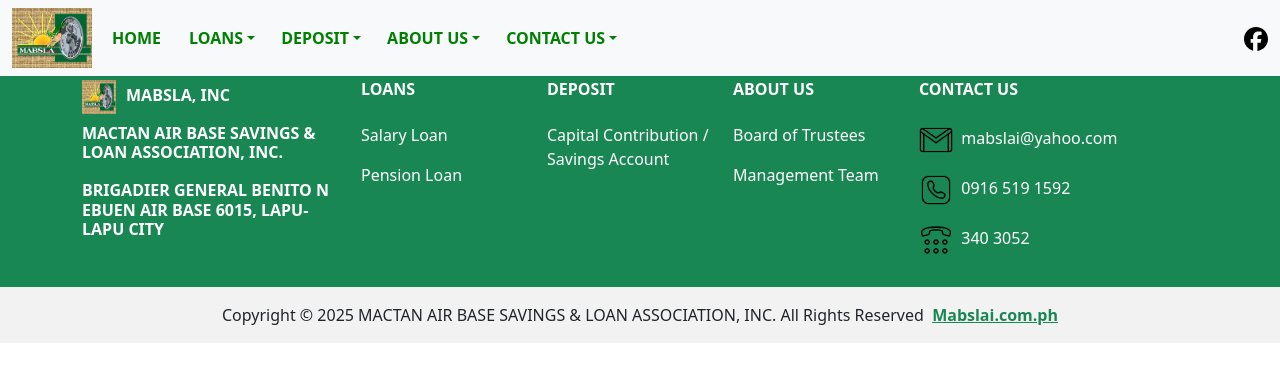
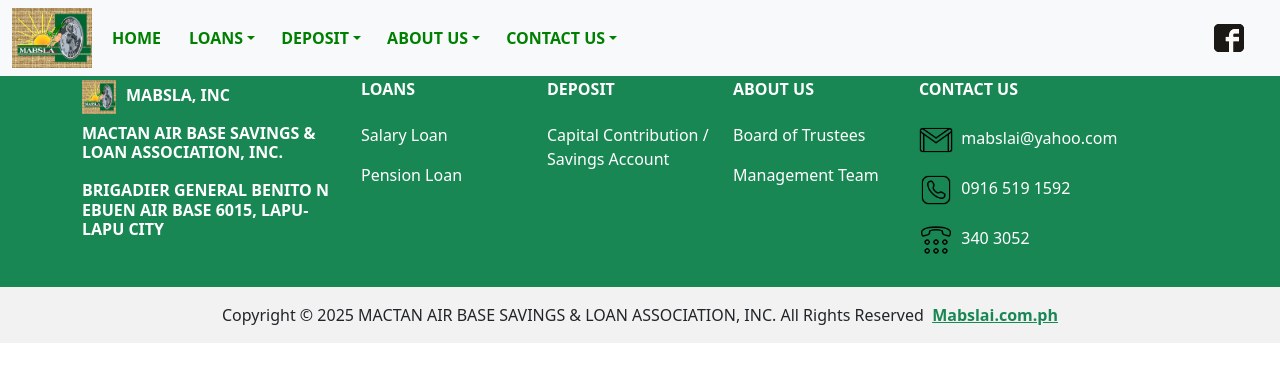
Before and after one commit to Kenalapad/mabslai, a React (Vite) app: page /#/ManagementTeam in a window 1280 px wide. Shown: the top 382 px of the page. Built offline with nearby package versions, Linux system fonts and the light colour scheme.

Commit message:
Updating the images

```diff
--- a/src/pages/ManagementTeam.tsx
+++ b/src/pages/ManagementTeam.tsx
@@ -355,7 +355,7 @@
           <div className="d-flex justify-content-end">
             <div className="row">
               <a className="me-4 text-rest " href="#">
-                <img src={facebookSvg} alt="" />
+                <img src={fbLogo} alt="" />
               </a>
             </div>
           </div>
```
